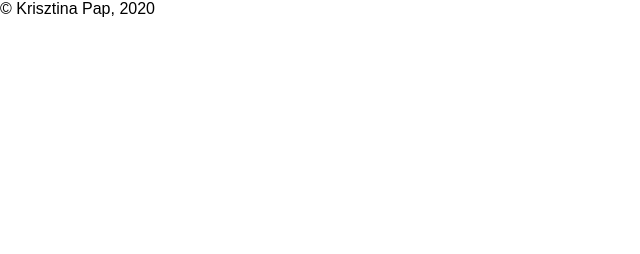
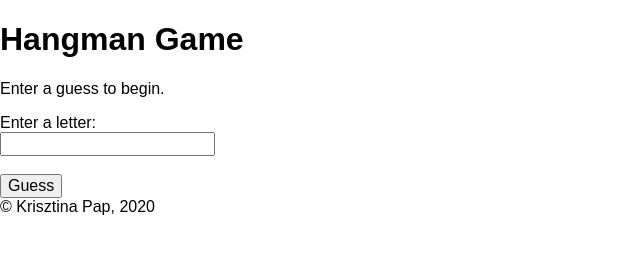
Before and after one commit to KrisztinaPap/js-hangman-game, a plain HTML site: page index.html in a window 1280 px wide. Shown: the whole page, without its empty margins (0-640 px from the left). Drawn offline with Linux system fonts and the light colour scheme.

Commit message:
Adds some basic HTML structure; Adds guess-form; Adds dataset list;

```diff
--- a/index.html
+++ b/index.html
@@ -3,7 +3,7 @@
 <head>
     <meta charset="UTF-8">
     <meta name="viewport" content="width=device-width, initial-scale=1.0">
-    <title>Document</title>
+    <title>Hangman Game</title>
 
     <!-- Normalize.css -->
     <link rel="stylesheet" href="css/normalize.css">
@@ -13,9 +13,18 @@
     <script src="js/scripts.js" defer></script>
 </head>
 <body>
-    <header></header>
+    <header>
+        <h1>Hangman Game</h1>
+    </header>
 
-    <main></main>
+    <main>
+        <p>Enter a guess to begin.</p>
+        <form id="guess-form" action="#">
+            <label for="user-guess">Enter a letter:</label><br>
+            <input type="text" id="user-guess" name="user-guess"><br><br>
+            <input type="submit" value="Guess">
+        </form>
+    </main>
 
     <footer>&copy; Krisztina Pap, 2020</footer>
 </body>
--- a/js/scripts.js
+++ b/js/scripts.js
@@ -25,7 +25,7 @@
 // - previousGuesses = [];
 // - randomNumber (to select a random secretWord from the wordArray)
 // - secretWord = ""; (string, one of the words from wordArray)
-// - secretWordLength (integer)
+// - secretWordUnderscores = secretWordLength * underscores;
 // - underscoreNumber (integer - the number of underscores left in the secretWord)
 // - guessChances = 6 (integer that counts down)
 
```
